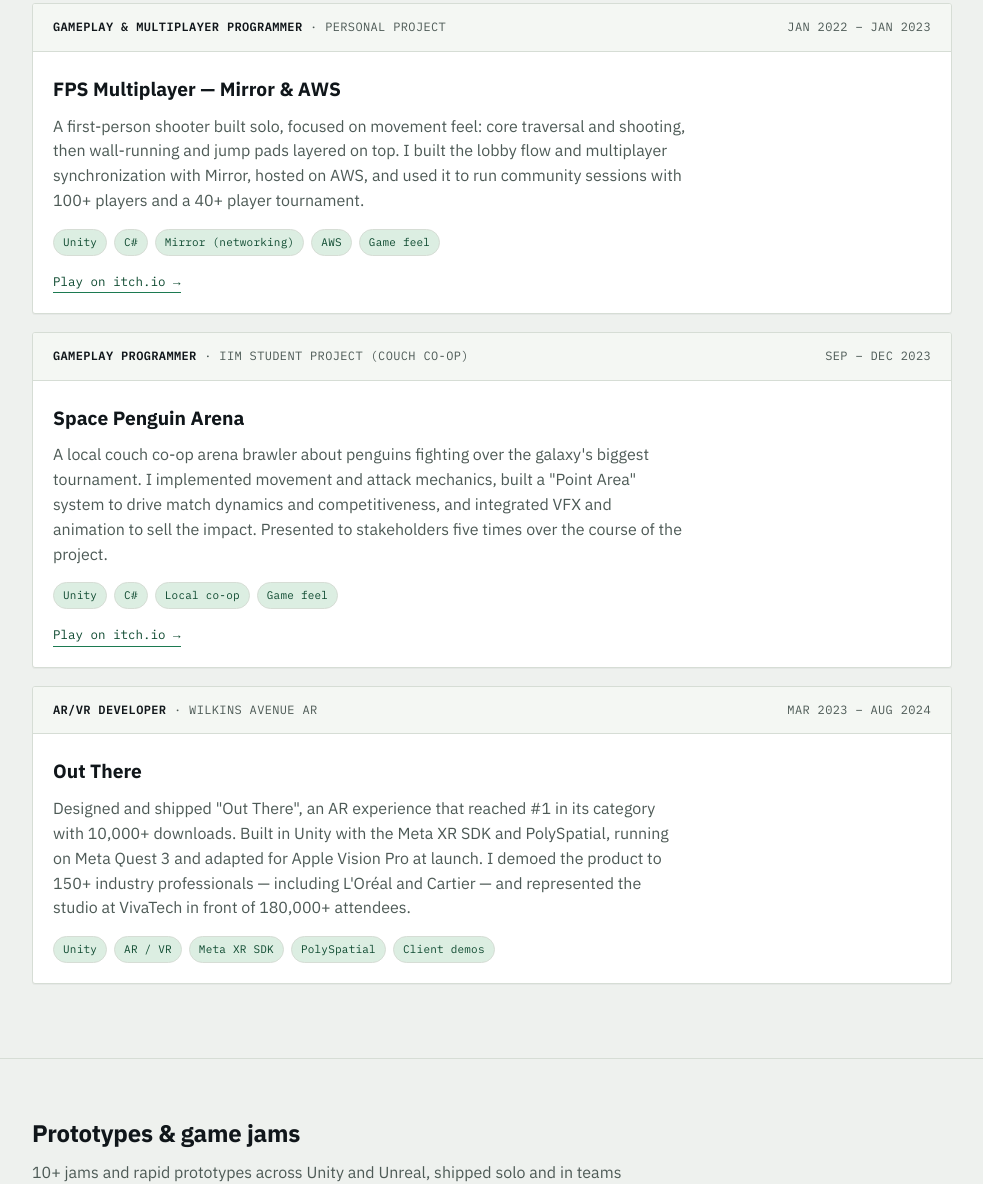
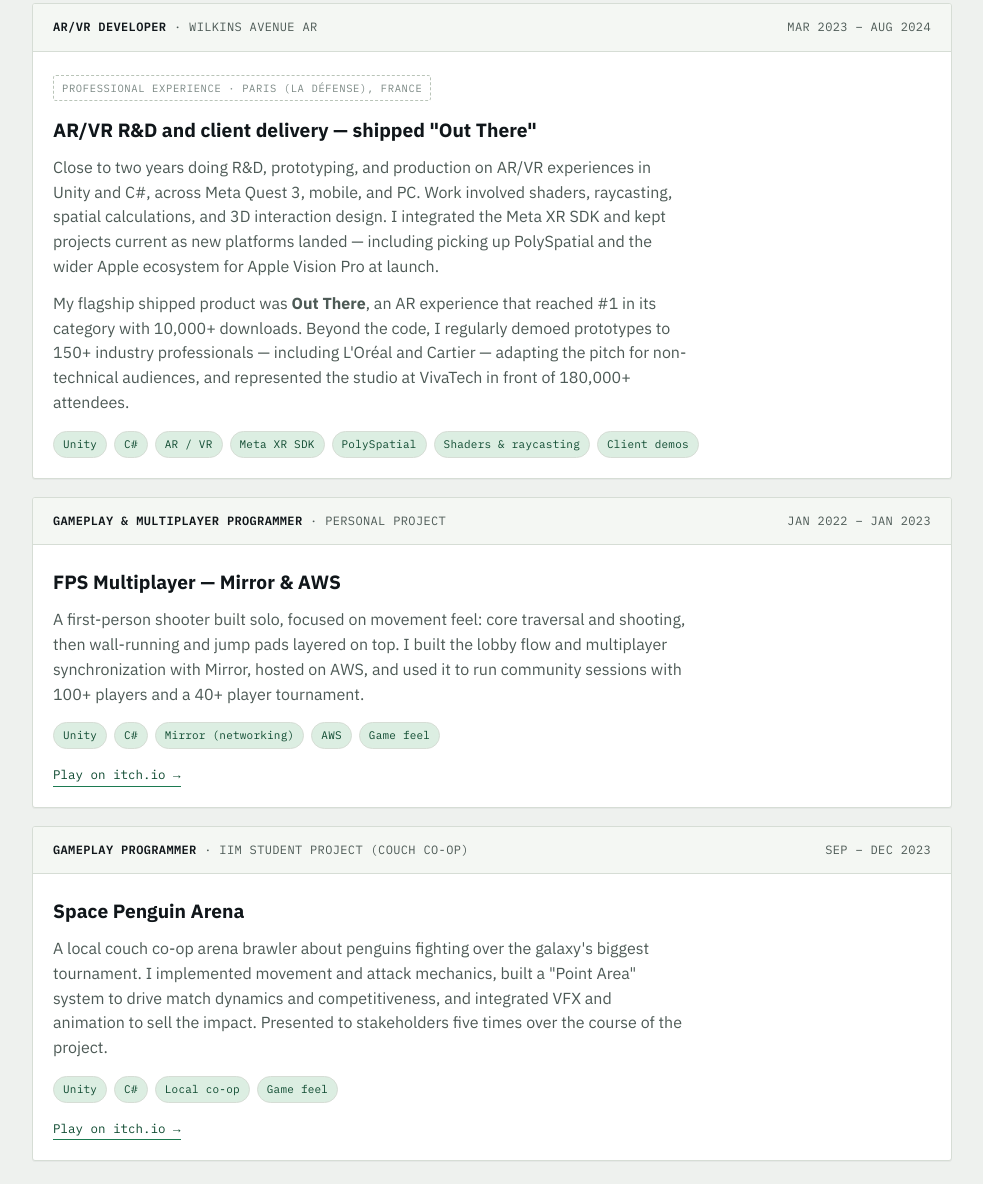
Before and after one commit to Antirion779/Antirion779.github.io, a plain HTML site: page index.html in a window 1280 px wide. Shown: the part 1221-2405 px from the top of the page, without its empty margins (148-1131 px from the left). Drawn offline with Linux system fonts and the light colour scheme.

Commit message:
Update index.html

```diff
--- a/index.html
+++ b/index.html
@@ -406,6 +406,23 @@
 
     <article class="project">
       <div class="project-head">
+        <span><strong>AR/VR Developer</strong> &middot; Wilkins Avenue AR</span>
+        <span>Mar 2023 &ndash; Aug 2024</span>
+      </div>
+      <div class="project-body">
+        <span class="badge">Professional experience &middot; Paris (La Défense), France</span>
+        <h3>AR/VR R&amp;D and client delivery &mdash; shipped "Out There"</h3>
+        <p>Close to two years doing R&amp;D, prototyping, and production on AR/VR experiences in Unity and C#, across Meta Quest 3, mobile, and PC. Work involved shaders, raycasting, spatial calculations, and 3D interaction design. I integrated the Meta XR SDK and kept projects current as new platforms landed &mdash; including picking up PolySpatial and the wider Apple ecosystem for Apple Vision Pro at launch.</p>
+        <p style="margin-top:12px;">My flagship shipped product was <strong>Out There</strong>, an AR experience that reached #1 in its category with 10,000+ downloads. Beyond the code, I regularly demoed prototypes to 150+ industry professionals &mdash; including L'Oréal and Cartier &mdash; adapting the pitch for non-technical audiences, and represented the studio at VivaTech in front of 180,000+ attendees.</p>
+        <div class="tags">
+          <span class="tag">Unity</span><span class="tag">C#</span><span class="tag">AR / VR</span><span class="tag">Meta XR SDK</span>
+          <span class="tag">PolySpatial</span><span class="tag">Shaders &amp; raycasting</span><span class="tag">Client demos</span>
+        </div>
+      </div>
+    </article>
+
+    <article class="project">
+      <div class="project-head">
         <span><strong>Gameplay &amp; Multiplayer Programmer</strong> &middot; Personal project</span>
         <span>Jan 2022 &ndash; Jan 2023</span>
       </div>
@@ -435,21 +452,6 @@
         </div>
         <div class="links-row">
           <a href="https://kaizensam.itch.io/space-penguin-arena" target="_blank" rel="noopener">Play on itch.io &rarr;</a>
-        </div>
-      </div>
-    </article>
-
-    <article class="project">
-      <div class="project-head">
-        <span><strong>AR/VR Developer</strong> &middot; Wilkins Avenue AR</span>
-        <span>Mar 2023 &ndash; Aug 2024</span>
-      </div>
-      <div class="project-body">
-        <h3>Out There</h3>
-        <p>Designed and shipped "Out There", an AR experience that reached #1 in its category with 10,000+ downloads. Built in Unity with the Meta XR SDK and PolySpatial, running on Meta Quest 3 and adapted for Apple Vision Pro at launch. I demoed the product to 150+ industry professionals &mdash; including L'Oréal and Cartier &mdash; and represented the studio at VivaTech in front of 180,000+ attendees.</p>
-        <div class="tags">
-          <span class="tag">Unity</span><span class="tag">AR / VR</span><span class="tag">Meta XR SDK</span>
-          <span class="tag">PolySpatial</span><span class="tag">Client demos</span>
         </div>
       </div>
     </article>
```
